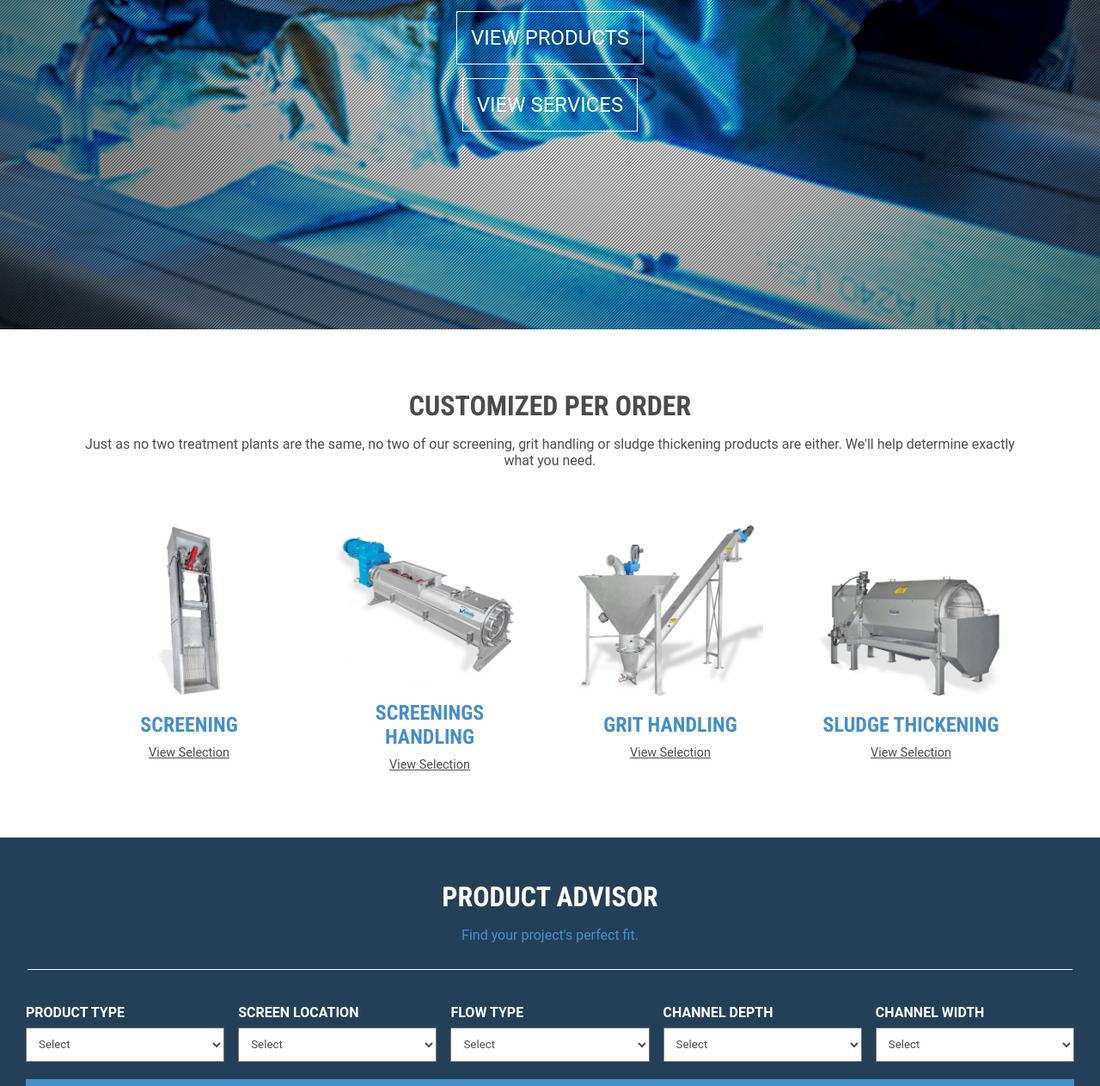
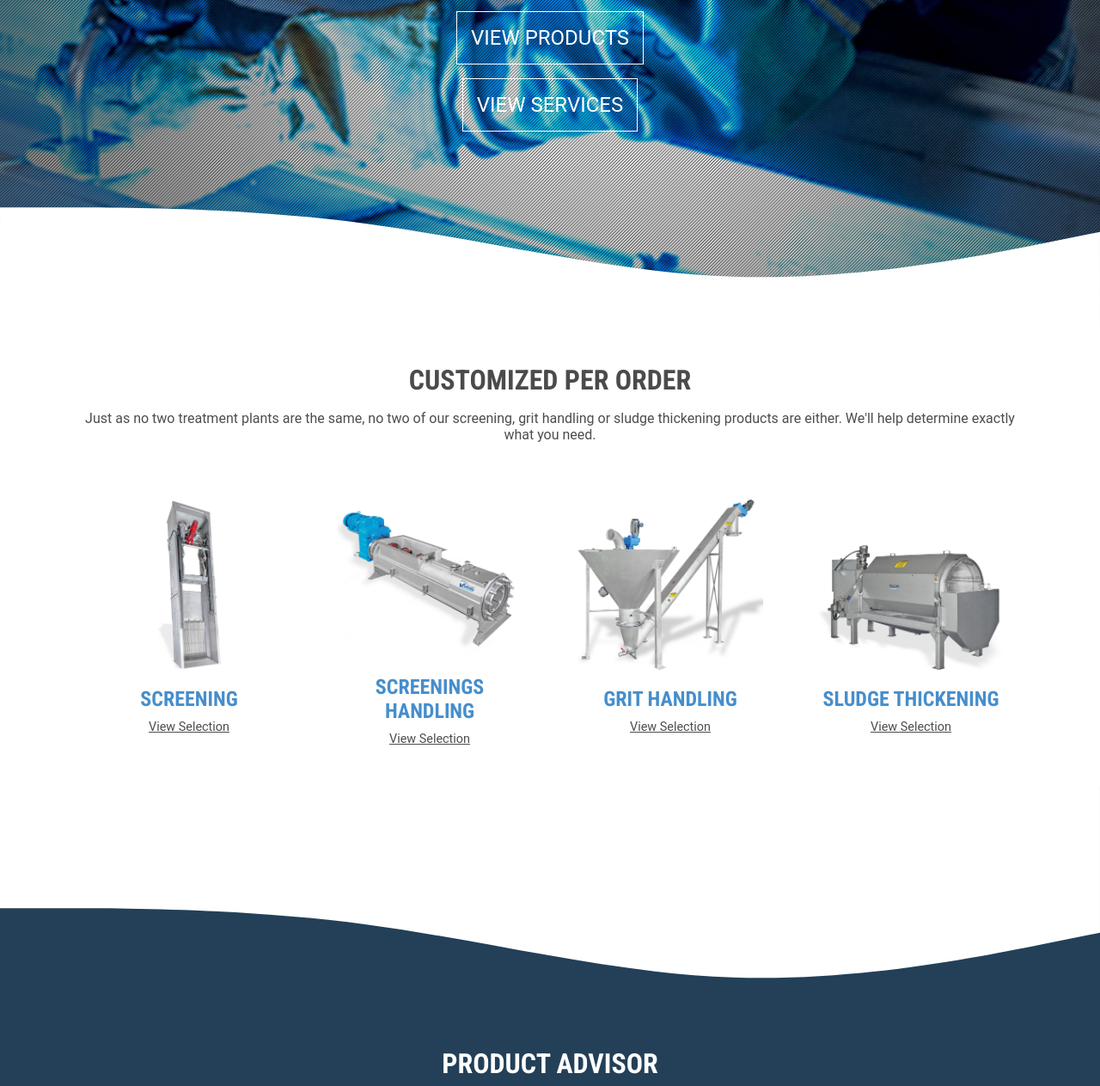
Before and after one commit to MariaVan8/Gulp-Vulcan, a website: page dev/index.html in a window 1280 px wide. Shown: the part 577-1840 px from the top of the page at 86% size. Drawn offline with nearby package versions, Linux system fonts and the light colour scheme; files that its build step writes are made by us from their sources.

Commit message:
added waves

```diff
--- a/dev/index.html
+++ b/dev/index.html
@@ -46,7 +46,18 @@
 			<h1>Enough said.</h1>
 			<button>View Products</button>
 			<button>View Services</button>
+
 		</div>
+		<!-- <svg xmlns="http://www.w3.org/2000/svg" viewBox="0 0 1440 320">
+			<path fill="#FFFFFF" fill-opacity="1"
+				d="M0,128L80,117.3C160,107,320,85,480,101.3C640,117,800,171,960,192C1120,213,1280,203,1360,197.3L1440,192L1440,320L1360,320C1280,320,1120,320,960,320C800,320,640,320,480,320C320,320,160,320,80,320L0,320Z">
+			</path>
+		</svg> -->
+		<svg xmlns="http://www.w3.org/2000/svg" viewBox="0 0 1440 320">
+			<path fill="#ffffff" fill-opacity="1"
+				d="M0,160L80,160C160,160,320,160,480,181.3C640,203,800,245,960,250.7C1120,256,1280,224,1360,208L1440,192L1440,320L1360,320C1280,320,1120,320,960,320C800,320,640,320,480,320C320,320,160,320,80,320L0,320Z">
+			</path>
+		</svg>
 	</header>
 	<main>
 		<section class="section-01">
@@ -86,8 +97,19 @@
 					<a href="#">View Selection</a>
 				</div>
 			</div>
+
 		</section>
 		<div class="search">
+			<svg xmlns="http://www.w3.org/2000/svg" viewBox="0 0 1440 320">
+				<path fill="#ffffff" fill-opacity="1"
+					d="M0,160L80,160C160,160,320,160,480,181.3C640,203,800,245,960,250.7C1120,256,1280,224,1360,208L1440,192L1440,0L1360,0C1280,0,1120,0,960,0C800,0,640,0,480,0C320,0,160,0,80,0L0,0Z">
+				</path>
+			</svg>
+			<!-- <svg xmlns="http://www.w3.org/2000/svg" viewBox="0 0 1440 320">
+				<path fill="#ffffff" fill-opacity="1"
+					d="M0,32L60,37.3C120,43,240,53,360,96C480,139,600,213,720,250.7C840,288,960,288,1080,266.7C1200,245,1320,203,1380,181.3L1440,160L1440,0L1380,0C1320,0,1200,0,1080,0C960,0,840,0,720,0C600,0,480,0,360,0C240,0,120,0,60,0L0,0Z">
+				</path>
+			</svg> -->
 			<div class="search-heading">
 				<h3>Product Advisor</h3>
 				<p>Find your project's perfect fit.</p>
--- a/dev/scss/_header.scss
+++ b/dev/scss/_header.scss
@@ -1,14 +1,15 @@
 @use 'mixins' as *;
 @use 'variables' as *;
 
-.header{
+.header {
     background-size: cover;
     background-repeat: no-repeat;
     background-position: center;
     transition: opacity 1s ease-in-out;
     width: 100%;
     height: 60rem;
-&-wrapper{
+
+    &-wrapper {
         @include flex-row;
         justify-content: space-between;
         align-items: center;
@@ -17,10 +18,12 @@ height: 60rem;
         position: relative;
         z-index: 10;
     }
-&-logo{
+
+    &-logo {
         width: 25%;
     }
-&-hamburger{
+
+    &-hamburger {
         @include flex-col;
         justify-content: space-around;
         width: 2rem;
@@ -30,6 +33,7 @@ height: 60rem;
         border: none;
         cursor: pointer;
         padding: 0;
+
         div {
             width: 2rem;
             height: 0.5rem;
@@ -60,23 +64,25 @@ height: 60rem;
             text-transform: uppercase;
             display: block;
             padding: 1rem;
+
             &:hover {
                 background-color: $blue;
             }
         }
 
-    a{
+        a {
             text-decoration: none;
             color: $white;
             font-weight: 600;
             font-size: 1.5rem;
         }
-    &.show{
+
+        &.show {
             display: block;
         }
     }
 
-&-banner{
+    &-banner {
         text-transform: uppercase;
         color: $white;
         font-size: 2.5rem;
@@ -86,6 +92,7 @@ height: 60rem;
         height: 90%;
         width: 100%;
         text-align: center;
+
         h1 {
             margin: 0;
             font-size: 3rem;
@@ -102,16 +109,28 @@ height: 60rem;
             text-transform: uppercase;
         }
     }
+
     @media screen and (min-width: 768px) {
+        position: relative;
+
+        svg {
+            width: 100%;
+            bottom: 0;
+            left: 0;
+            position: absolute;
+        }
+
         &-hamburger {
             display: none;
         }
 
         &-nav {
             display: block;
+
             ul {
                 @include flex-row;
                 justify-content: center;
+
                 li:nth-last-child(-n+2) {
                     display: none;
                 }
--- a/dev/scss/_search.scss
+++ b/dev/scss/_search.scss
@@ -8,7 +8,7 @@
     align-items: center;
     justify-content: center;
     background: $dark-blue;
-    padding: 30px 0;
+    padding: 0;
 
     &-heading {
         @include flex-col;
@@ -98,6 +98,15 @@
     @media (min-width: 768px) {}
 
     @media (min-width: 960px) {
+
+
+        // svg {
+        //     position: absolute;
+        //     left: 0;
+        //     top: 0;
+        //     width: 100%
+        // }
+
         &-heading {
             @include flex-col;
             justify-content: center;
--- a/dev/scss/_section01.scss
+++ b/dev/scss/_section01.scss
@@ -82,11 +82,21 @@
     @media (min-width: 768px) {}
 
     @media (min-width: 960px) {
+
+
         &-01 {
             @include flex-col;
             justify-content: center;
             width: 100%;
-            margin: 30px auto;
+            // margin: 30px auto;
+
+            // svg {
+            //     width: 100%;
+            //     bottom: 0;
+            //     left: 0;
+            //     position: absolute;
+            // }
+
         }
 
         &-copy {
```
Lines whose indentation alone changed are shown as unchanged.
